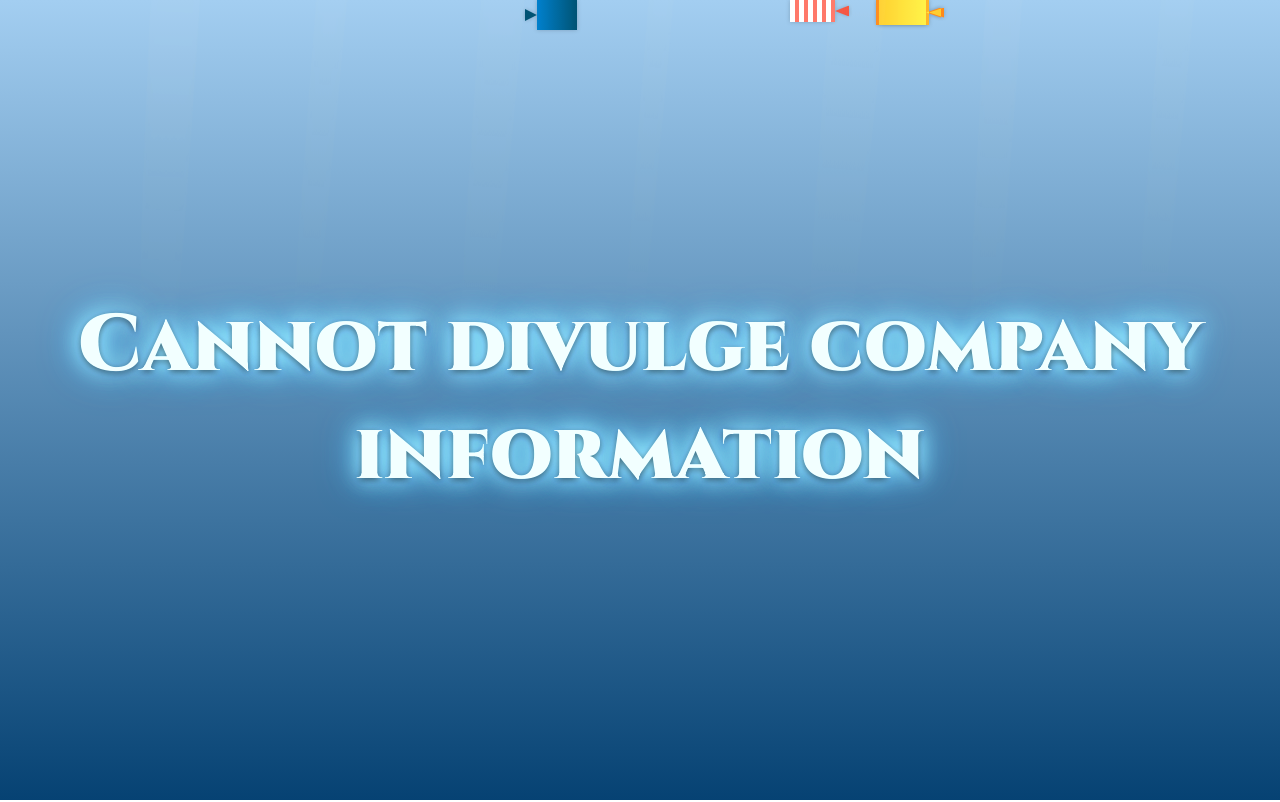
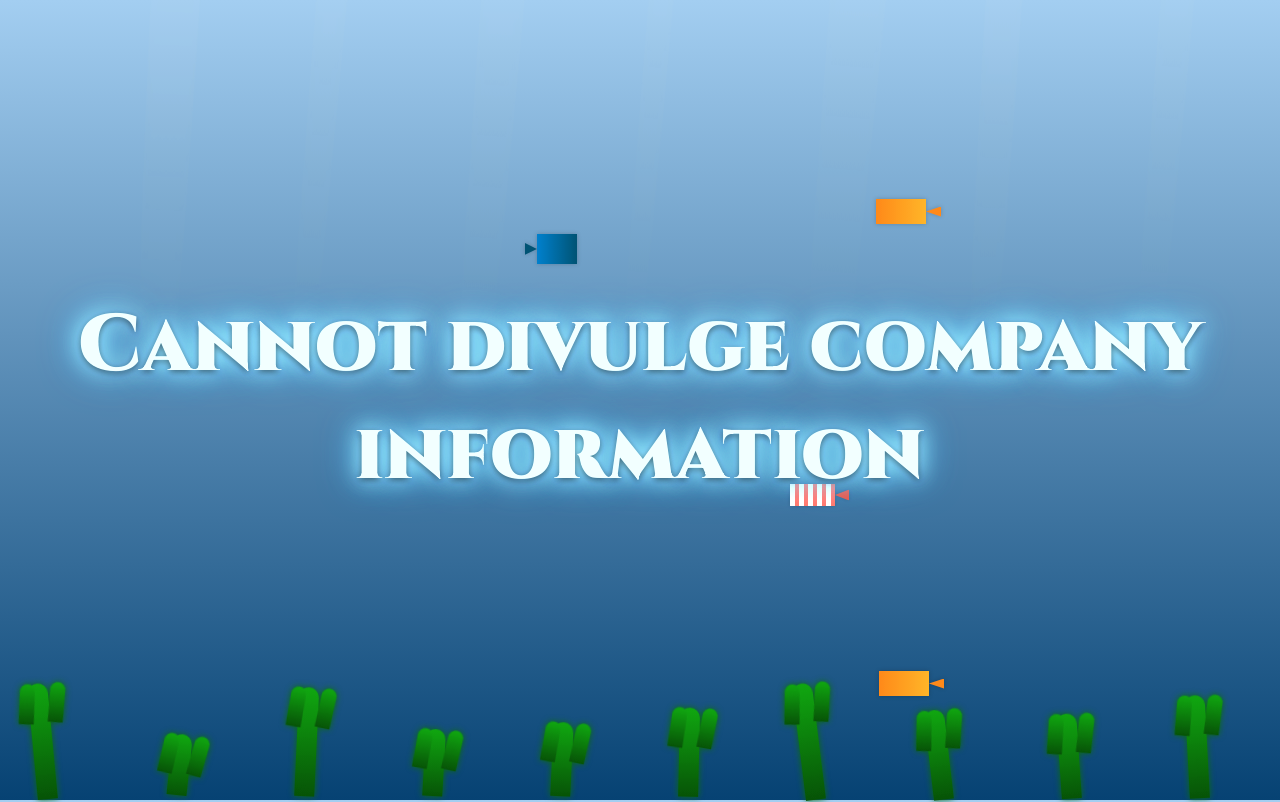
Before and after one commit to MicrophoneAle/DDR5-mini-tester-info, a plain HTML site: page index.html in a window 1280 px wide. Drawn offline with Linux system fonts and the light colour scheme.

Commit message:
Update index.html

```diff
--- a/index.html
+++ b/index.html
@@ -131,12 +131,59 @@
       50% { transform: rotate(5deg) scaleY(1.1); opacity: 0.25; }
     }
 
+    .seaweed {
+      position: absolute;
+      bottom: 0;
+      width: 20px;
+      background: linear-gradient(180deg, #0f9b0f, #064d06);
+      border-radius: 10px 10px 0 0;
+      filter: drop-shadow(0 0 3px #0b650b);
+      animation: swayWave 4s ease-in-out infinite alternate;
+      transform-origin: bottom center;
+      z-index: 5;
+    }
+    .seaweed:nth-child(odd) {
+      animation-duration: 5s;
+    }
+    .seaweed::before,
+    .seaweed::after {
+      content: '';
+      position: absolute;
+      background: inherit;
+      border-radius: inherit;
+      width: 15px;
+      height: 40px;
+      top: 0;
+      animation: swayWaveSide 4s ease-in-out infinite alternate;
+      transform-origin: bottom center;
+      z-index: 5;
+    }
+    .seaweed::before {
+      left: -12px;
+      animation-delay: 0.5s;
+    }
+    .seaweed::after {
+      right: -12px;
+      animation-delay: 1s;
+    }
+
+    @keyframes swayWave {
+      0% { transform: rotate(-8deg) translateY(0); }
+      50% { transform: rotate(6deg) translateY(-5px); }
+      100% { transform: rotate(-8deg) translateY(0); }
+    }
+
+    @keyframes swayWaveSide {
+      0% { transform: rotate(10deg) translateY(0); }
+      50% { transform: rotate(-10deg) translateY(-4px); }
+      100% { transform: rotate(10deg) translateY(0); }
+    }
+
     .fish {
       position: absolute;
       filter: drop-shadow(0 0 2px rgba(0,0,0,0.2));
       animation-timing-function: linear;
       mix-blend-mode: screen;
-      top: 0;
     }
 
     .fish::before {
@@ -223,6 +270,16 @@
       return Math.random() * (max - min) + min;
     }
 
+    // Add seaweed to bottom at different horizontal positions
+    for (let i = 0; i < 10; i++) {
+      const seaweed = document.createElement('div');
+      seaweed.className = 'seaweed';
+      seaweed.style.left = `${i * 10 + 3}%`;
+      seaweed.style.height = `${60 + Math.random() * 60}px`;
+      seaweed.style.animationDelay = `${Math.random() * 3}s`;
+      document.body.appendChild(seaweed);
+    }
+
     const fishTypes = ['goldfish', 'blueTang', 'clownfish'];
     const fishCount = 4;
     const fishes = [];
@@ -232,7 +289,6 @@
       fish.classList.add('fish');
       fish.classList.add(fishTypes[index % fishTypes.length]);
       fish.style.position = 'absolute';
-      fish.style.top = '0';
 
       fish.addEventListener('animationend', () => {
         respawnFish(fish);
@@ -256,7 +312,8 @@
       const scale = randRange(0.5, 1.5);
       fish.style.transform = `scale(${scale})`;
 
-      const bottomPercent = randRange(25, 75);
+      // Random vertical position from ~10% to ~80% of viewport height
+      const bottomPercent = randRange(10, 80);
       fish.style.bottom = `${bottomPercent}%`;
 
       const duration = randRange(12, 20);
```
